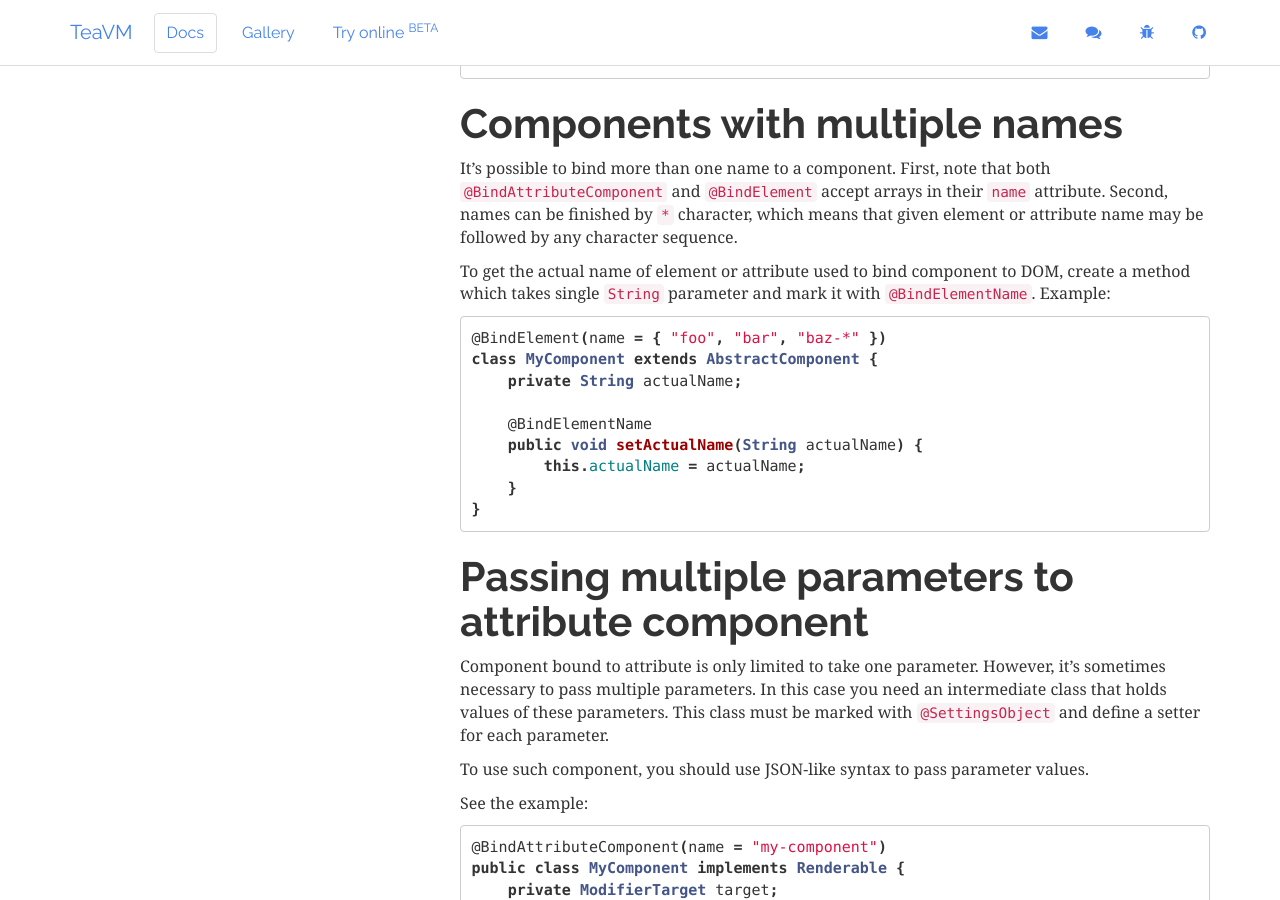
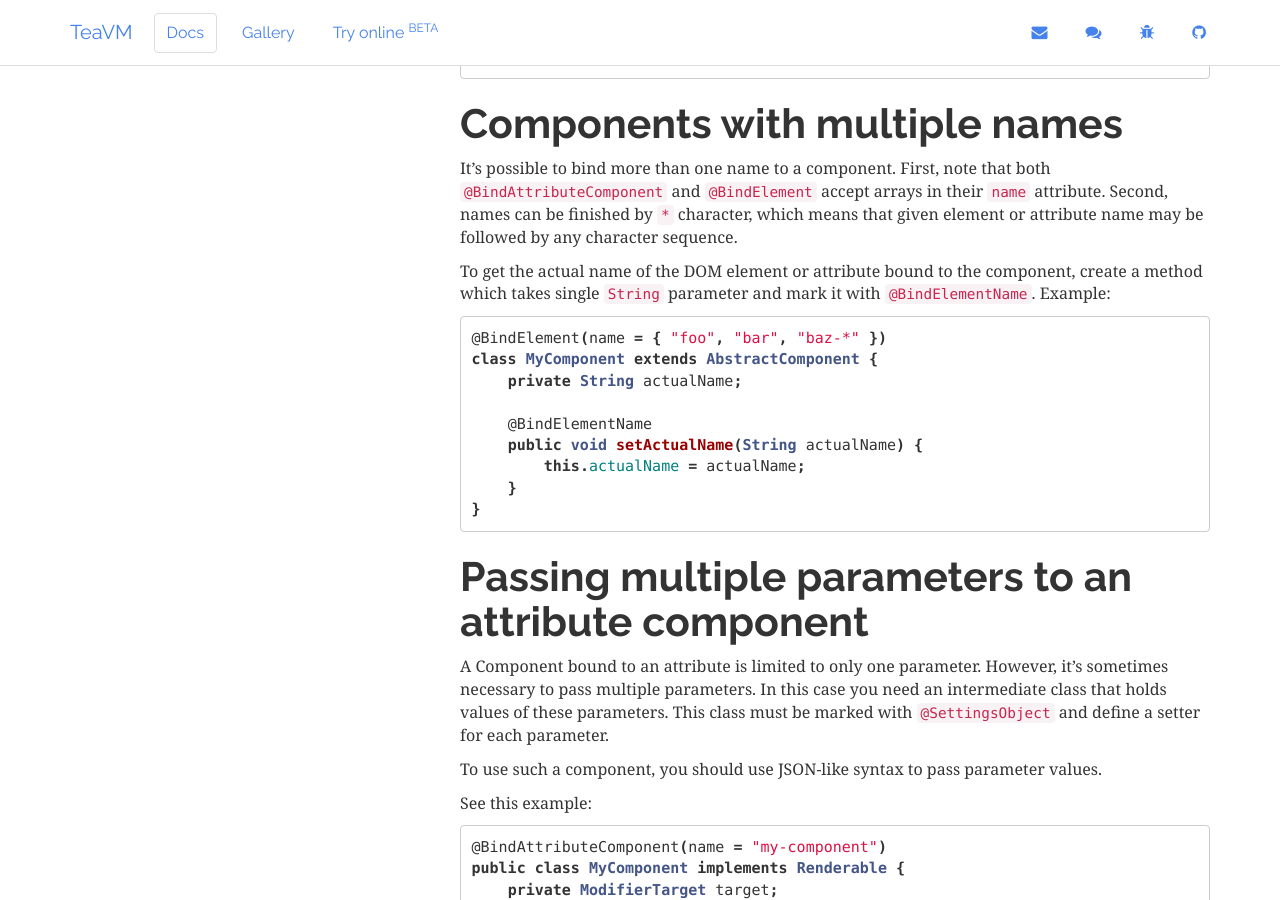
Before and after one commit to konsoletyper/teavm-site, a Jekyll site: the page built from _docs/flavour/components-advanced-topics.md, in a window 1280 px wide and 900 px high, scrolled down 1379 px. Built offline with Jekyll 4.4.1, drawn with Linux system fonts in a browser that asks for light colours; some of the changed text lies outside the part shown.

Commit message:
Further updates to advanced component page

````diff
--- a/_docs/flavour/components-advanced-topics.md
+++ b/_docs/flavour/components-advanced-topics.md
@@ -77,7 +77,7 @@ First, note that both `@BindAttributeComponent` and `@BindElement` accept arrays
 Second, names can be finished by `*` character, which means that given element or attribute name
 may be followed by any character sequence.
 
-To get the actual name of element or attribute used to bind component to DOM,
+To get the actual name of the DOM element or attribute bound to the component,
 create a method which takes single `String` parameter and mark it with `@BindElementName`.
 Example:
 
@@ -94,16 +94,16 @@ class MyComponent extends AbstractComponent {
 ```
 
 
-# Passing multiple parameters to attribute component
+# Passing multiple parameters to an attribute component
 
-Component bound to attribute is only limited to take one parameter.
+A Component bound to an attribute is limited to only one parameter.
 However, it's sometimes necessary to pass multiple parameters.
 In this case you need an intermediate class that holds values of these parameters.
 This class must be marked with `@SettingsObject` and define a setter for each parameter.
 
-To use such component, you should use JSON-like syntax to pass parameter values.
+To use such a component, you should use JSON-like syntax to pass parameter values.
 
-See the example:
+See this example:
 
 ```java
 @BindAttributeComponent(name = "my-component")
@@ -165,7 +165,7 @@ which can be used as follows:
 
 # Bidirectional binding
 
-You can emulate bidirectional binding by mapping same attribute or attribute content
+You can emulate bidirectional binding by mapping the same attribute or attribute content
 to two different component properties.
 Due to expression shortcuts (i.e. `param -> foo = param` and `() -> foo` both have a shorter form `foo`),
 Flavour will handle this case properly.
````
